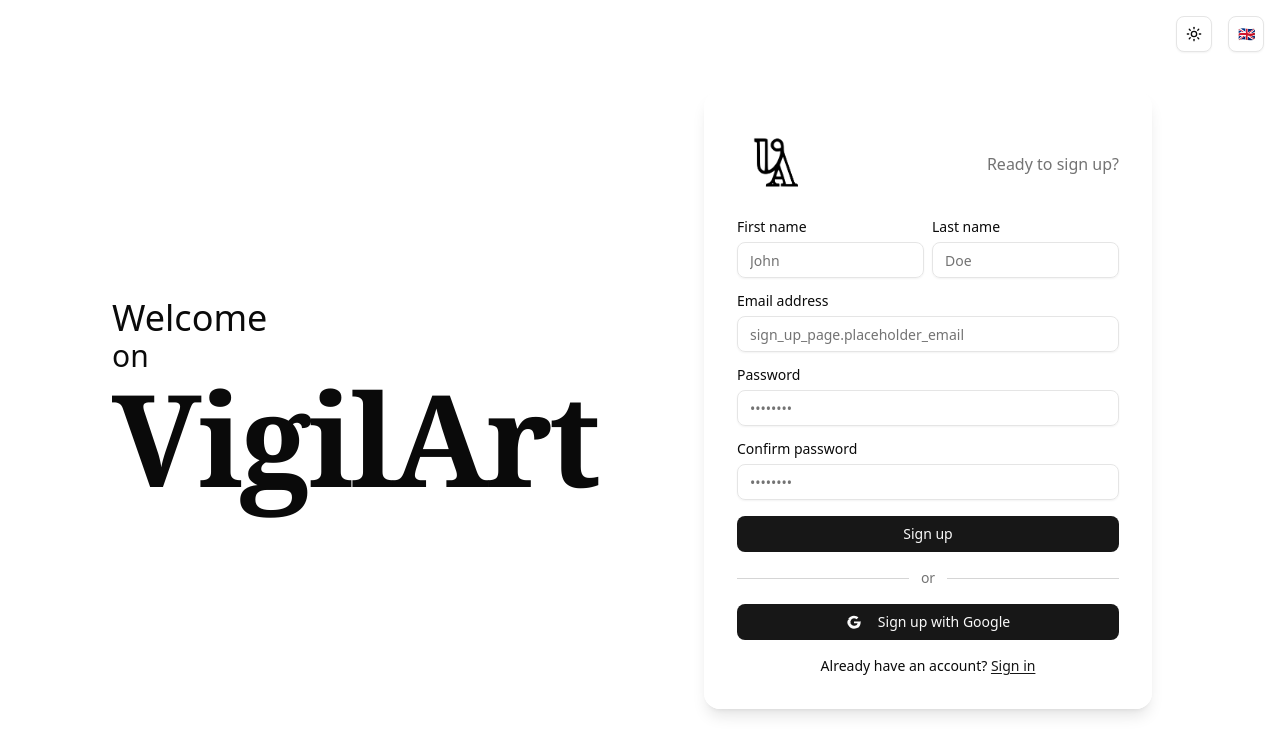
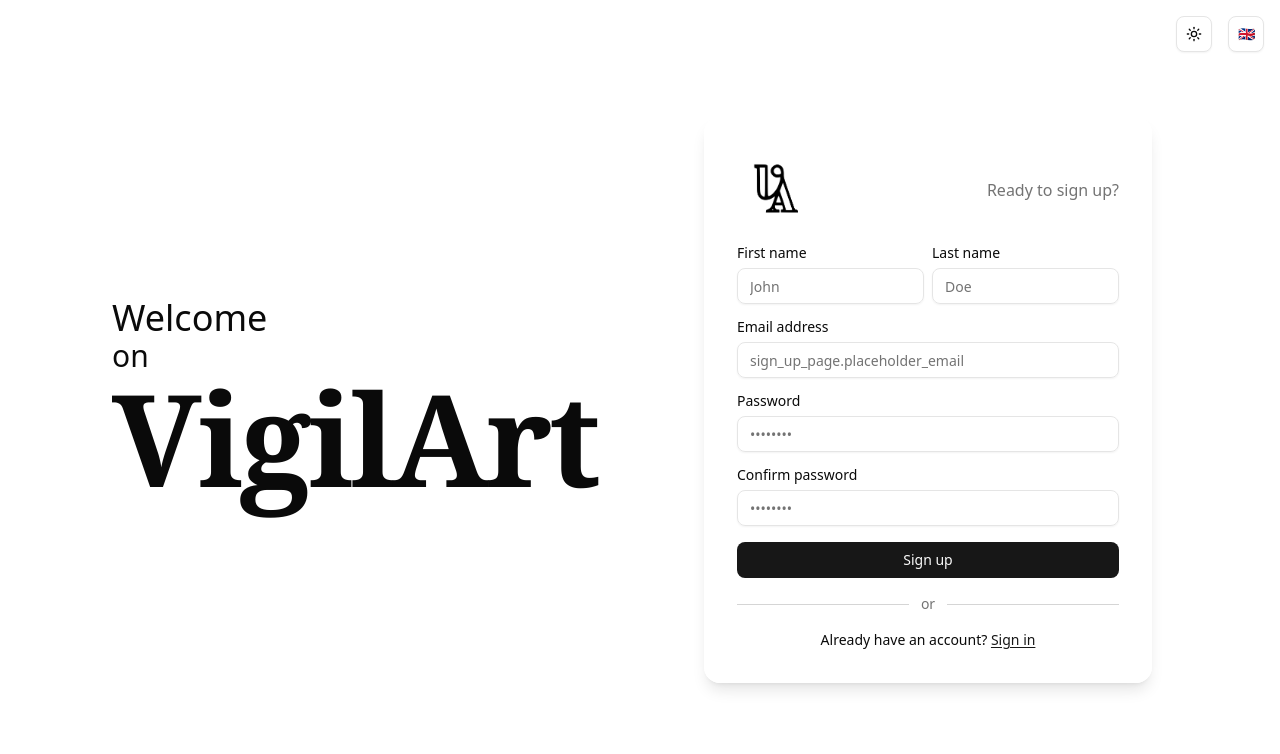
Before and after one commit to VigilArt-app/VigilArt, a Next.js app in the folder web-app/: page /sign-up in a window 1280 px wide. Shown: the top 754 px of the page. Built offline with nearby package versions, Linux system fonts and the light colour scheme; no server answers.

Commit message:
feat(auth): remove the possibility of signing up with Google because not implemented yet

```diff
--- a/web-app/src/app/sign-up/page.tsx
+++ b/web-app/src/app/sign-up/page.tsx
@@ -107,7 +107,8 @@ export default function SignUpPage() {
                   <div className="flex-1 h-px bg-muted-foreground/30" />
                 </div>
 
-                <div>
+                  {/* Google Sign-In is currently disabled as it requires additional backend work to be implemented and not in the BTP*/}
+                  {/* <div>
                     <Button type="button" className="w-full">
                       <svg xmlns="http://www.w3.org/2000/svg" viewBox="0 0 24 24" fill="currentColor" className="w-4 h-4 mr-2">
                         <path d="M21.35 11.1H12v2.8h5.35c-.24 1.4-1.02 2.6-2.18 3.4v2.8h3.52C20.6 19.1 22 15.4 22 12c0-.6-.05-1.2-.15-1.9z" />
@@ -117,7 +118,7 @@ export default function SignUpPage() {
                       </svg>
                       {t("sign_up_page.sign_up_with_google")}
                     </Button>
-                </div>
+                  </div> */}
               </form>
 
               <div className="mt-4 text-center text-sm">
```
Lines whose indentation alone changed are shown as unchanged.
